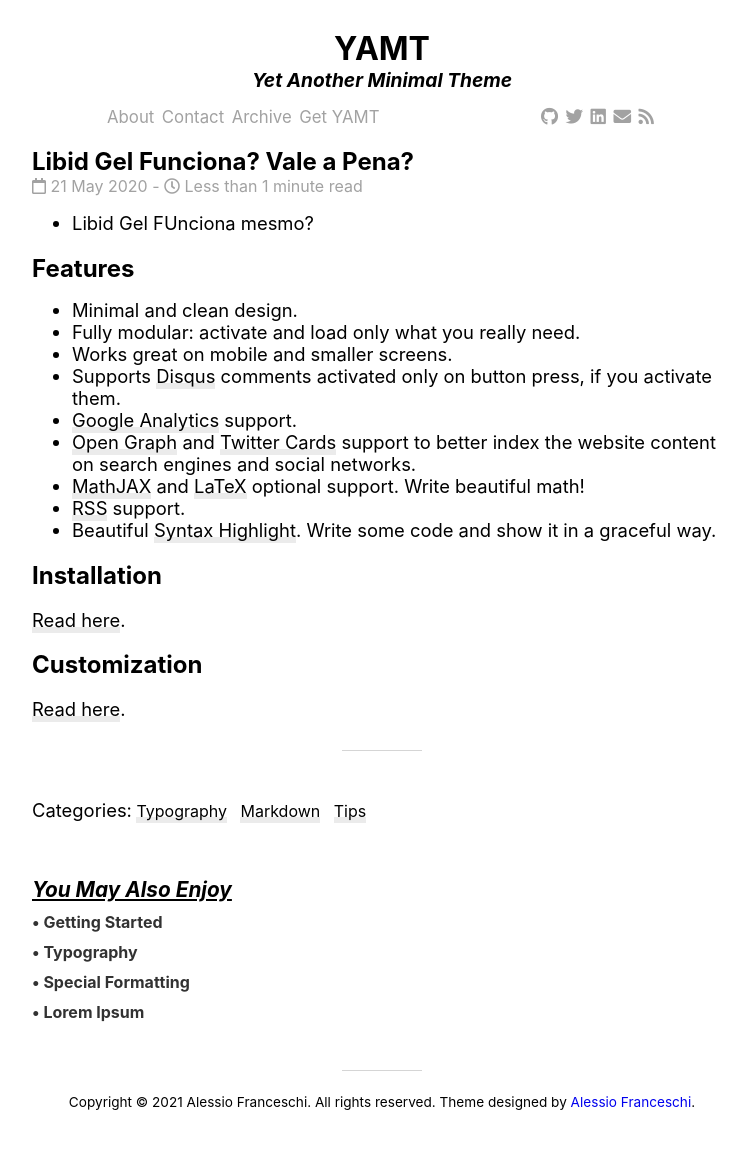
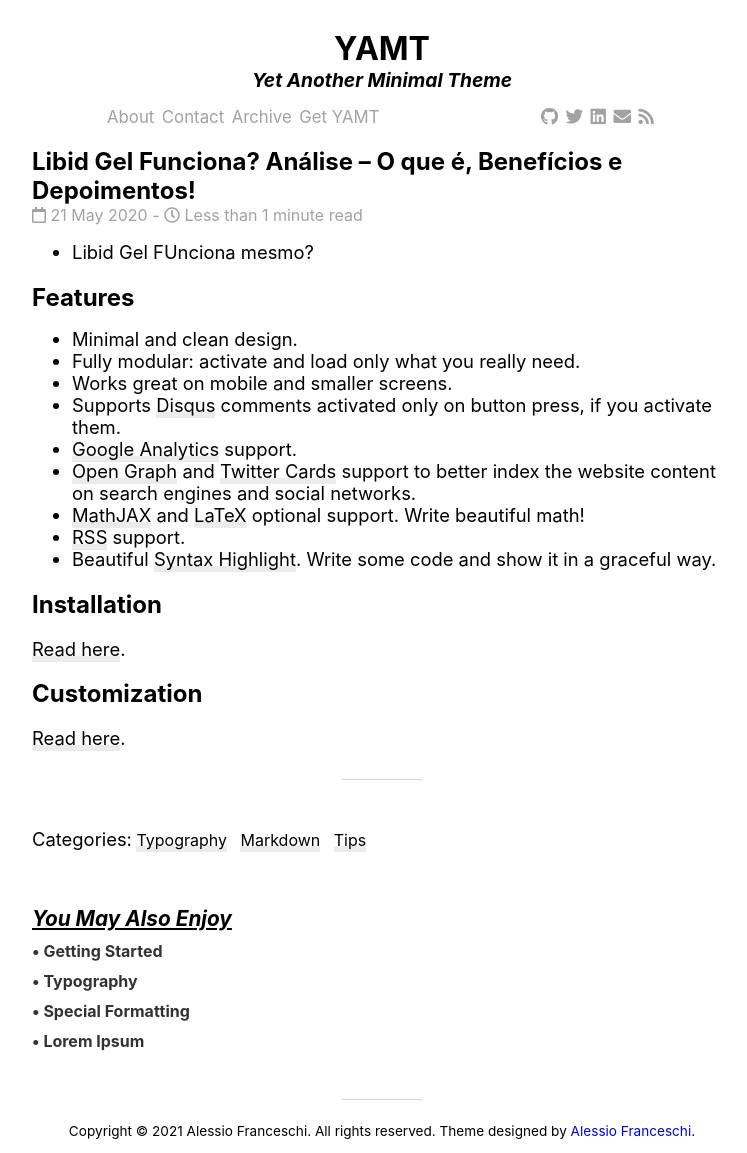
Before and after one commit to stackbit-projects/charming-lavender-fc8f9, a Jekyll site: the page built from _posts/2020-05-21-this-is-yamt.md, in a window 1280 px wide. Shown: the whole page, without its empty margins (258-1005 px from the left). Built offline with Jekyll 4.4.1, drawn with Linux system fonts in a browser that asks for light colours; nearby versions of some CDN libraries; comment, search, counter and statistics services are not loaded; before the commit the page ends 1124 px from its top, so only the background shows below that.

Commit message:
2020-05-21-this-is-yamt.md: updated title

```diff
--- a/_posts/2020-05-21-this-is-yamt.md
+++ b/_posts/2020-05-21-this-is-yamt.md
@@ -1,5 +1,5 @@
 ---
-title: Libid Gel Funciona? Vale a Pena?
+title: 'Libid Gel Funciona? Análise – O que é, Benefícios e Depoimentos!'
 layout: post
 categories:
   - Typography
```
